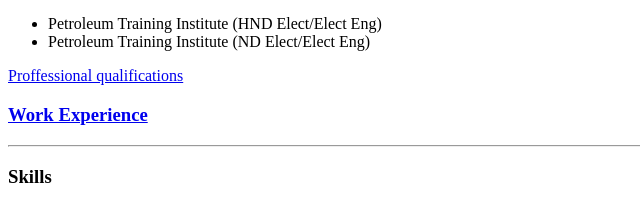
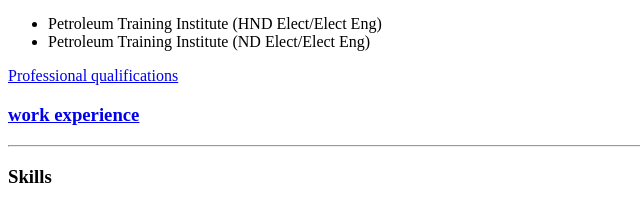
Before and after one commit to Obenco/CV, a plain HTML site: page index.html in a window 1280 px wide. Shown: the part 408-611 px from the top of the page, 0-640 px from the left. Drawn offline with Linux system fonts and the light colour scheme.

Commit message:
update index.html

```diff
--- a/index.html
+++ b/index.html
@@ -26,8 +26,8 @@
     <li>Petroleum Training Institute (HND Elect/Elect Eng)</li>
     <li>Petroleum Training Institute (ND Elect/Elect Eng)</li>
   </ul>
-  <a href="other Professional qualifications.html">Proffessional qualifications</a>
-  <h3><a href="Work Experience.html">Work Experience</a></h3>
+  <a href="other Professional qualifications.html">Professional qualifications</a>
+  <h3><a href="work experience.html">work experience</a></h3>
   <hr
 
   <!-- Skills -->
```
